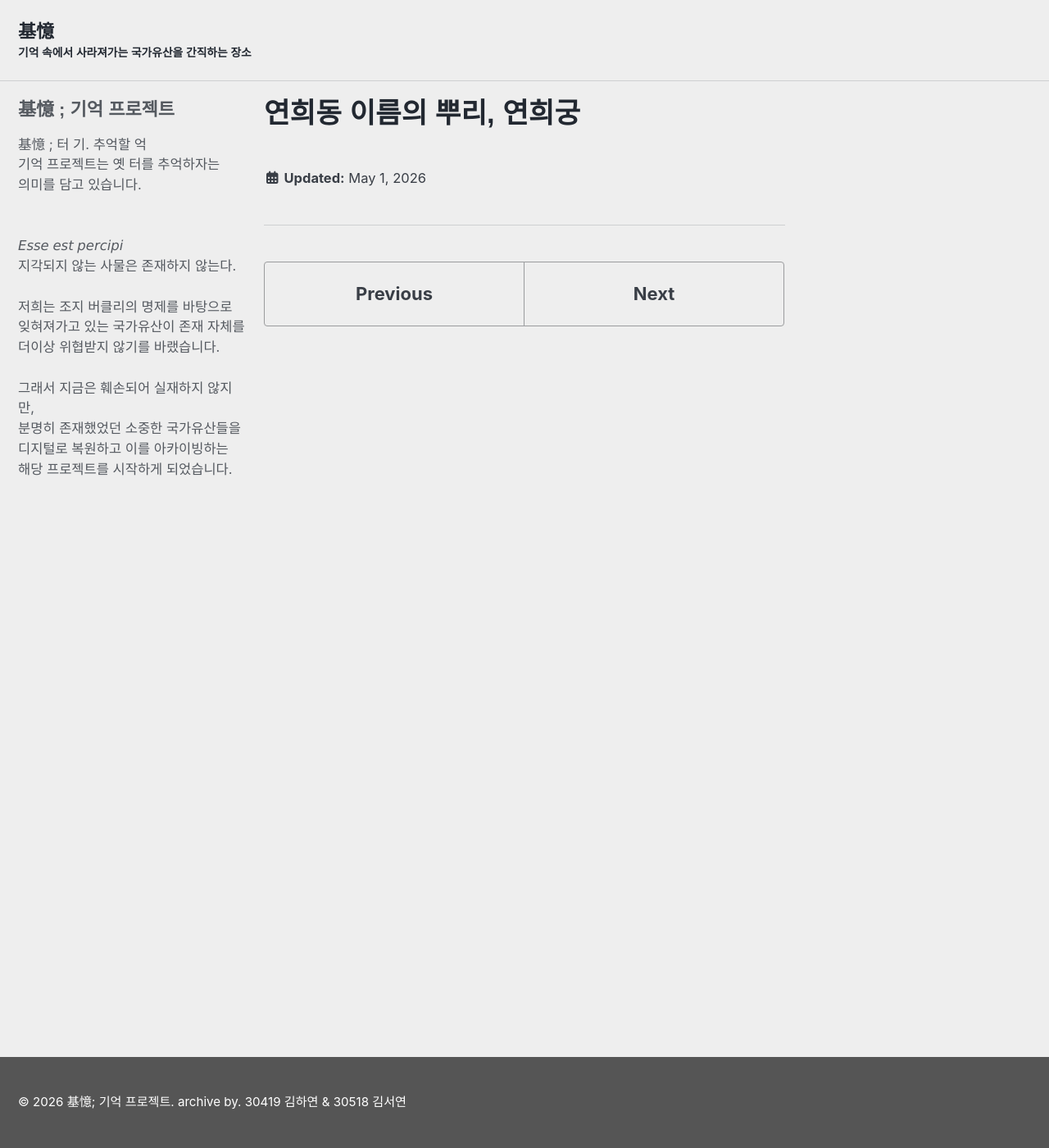
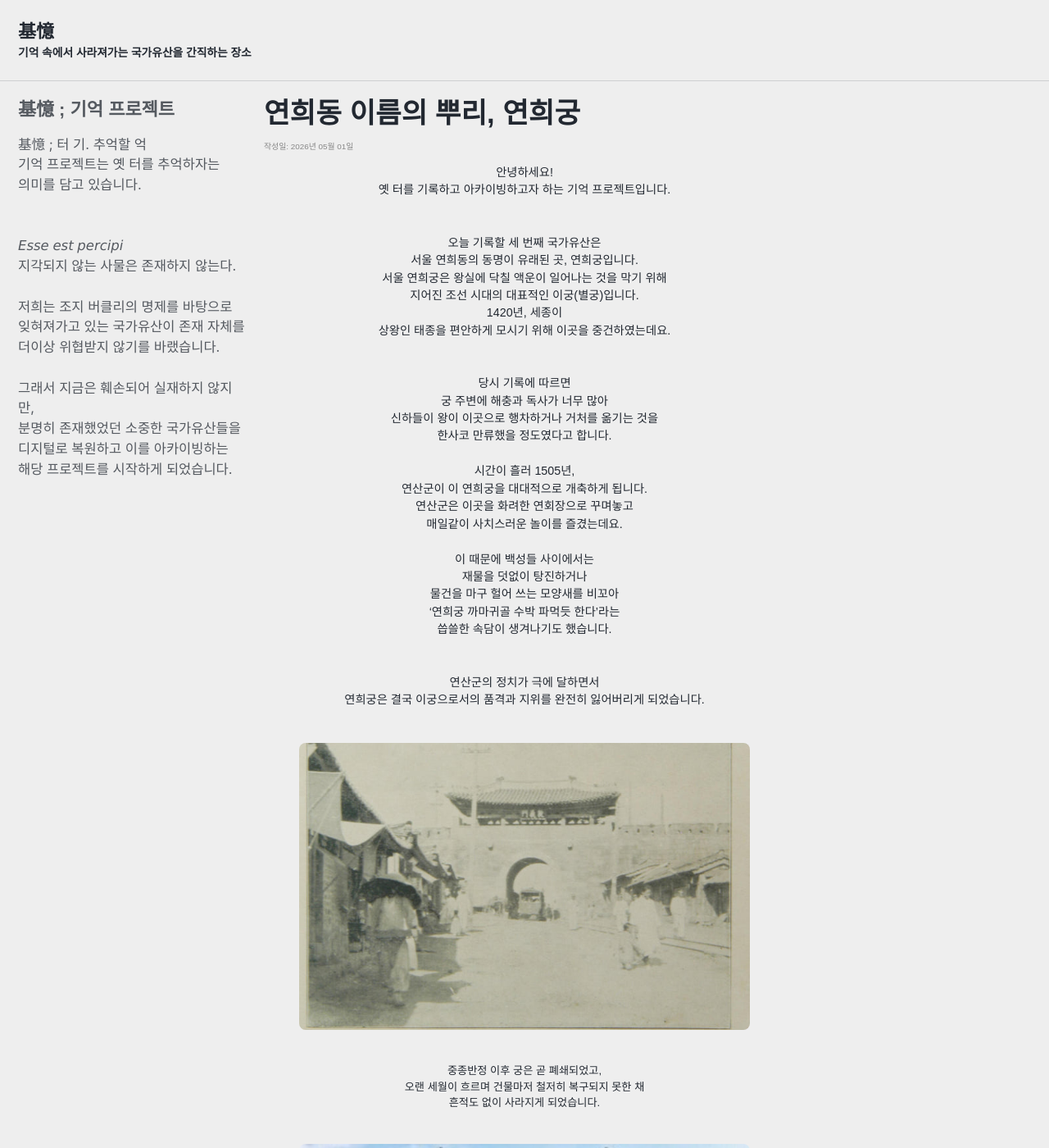
Before and after one commit to ArchiveCulturalHeritage/ArchiveCulturalHeritage.github.io, a Jekyll site: the page built from _posts/2026-05-01-연희궁.md, in a window 1280 px wide and 1400 px high. Shown: the whole window at 82% size. Built offline with Jekyll 4.4.1, drawn with Linux system fonts in a browser that asks for light colours; cached includes are drawn as plain includes; some web fonts are replaced; some of the changed text lies outside the part shown.

Commit message:
Update 2026-05-01-연희궁.md

```diff
--- a/_posts/2026-05-01-연희궁.md
+++ b/_posts/2026-05-01-연희궁.md
@@ -3,3 +3,72 @@ layout: single
 title: "연희동 이름의 뿌리, 연희궁"
 date: 2026-05-01
 ---
+
+<!-- 제목은 위에서 설정했으므로 본문 상단에 날짜를 작게 표시-->
+<p style="font-size: 0.45em; color: #888;">작성일: 2026년 05월 01일</p>
+
+<div style="text-align: center; line-height: 1.5;">
+<p style="font-size: 0.65em;">
+안녕하세요! <br>
+옛 터를 기록하고 아카이빙하고자 하는 기억 프로젝트입니다.
+<br>
+<br>
+<br>
+오늘 기록할 세 번째 국가유산은 <br> 서울 연희동의 동명이 유래된 곳, 연희궁입니다.
+<br>
+서울 연희궁은 왕실에 닥칠 액운이 일어나는 것을 막기 위해 <br> 지어진 조선 시대의 대표적인 이궁(별궁)입니다. <br> 1420년, 세종이 <br> 상왕인 태종을 편안하게 모시기 위해 이곳을 중건하였는데요.
+<br>
+<br>
+<br>
+당시 기록에 따르면 <br> 궁 주변에 해충과 독사가 너무 많아 <br> 신하들이 왕이 이곳으로 행차하거나 거처를 옮기는 것을 <br> 한사코 만류했을 정도였다고 합니다.
+<br>
+<br>
+시간이 흘러 1505년, <br> 연산군이 이 연희궁을 대대적으로 개축하게 됩니다. <br> 연산군은 이곳을 화려한 연회장으로 꾸며놓고 <br> 매일같이 사치스러운 놀이를 즐겼는데요. <br>
+  <br>
+이 때문에 백성들 사이에서는 <br> 재물을 덧없이 탕진하거나 <br> 물건을 마구 헐어 쓰는 모양새를 비꼬아 <br> ‘연희궁 까마귀골 수박 파먹듯 한다’라는 <br> 씁쓸한 속담이 생겨나기도 했습니다.
+<br>
+<br>
+<br>
+연산군의 정치가 극에 달하면서 <br> 연희궁은 결국 이궁으로서의 품격과 지위를 완전히 잃어버리게 되었습니다. <br>
+<br> </p>
+</div>
+
+<div style="text-align: center; margin: 20px 0;">
+  <img src="/assets/images/ehsdmlans-rhkrj.jpg" alt="돈의문" style="width: 550px; height: 350px; object-fit: cover; border-radius: 8px;">
+</div>
+
+
+<div style="text-align: center; line-height: 1.5;">
+<p style="font-size: 0.6em;">
+<br>
+중종반정 이후 궁은 곧 폐쇄되었고,<br> 오랜 세월이 흐르며 건물마저 철저히 복구되지 못한 채 <br> 흔적도 없이 사라지게 되었습니다.
+<br>
+<br>
+ </p>
+</div>
+
+<div style="text-align: center; margin: 20px 0;">
+  <img src="/assets/images/ehsdmlans-rngus.jpg" alt="돈의문" style="width: 550px; height: 350px; object-fit: cover; border-radius: 8px;">
+</div>
+
+<!-- 영상 삽입 위치 (유튜브 예시)
+<div style="text-align: center; line-height: 1.5;">
+  <iframe width="560" height="315" src="https://www.youtube.com/embed/영상ID" frameborder="0" allowfullscreen></iframe>
+</div>-->
+
+
+<div style="text-align: center;">
+<p style="font-size: 0.6em;">
+  <br>
+조선 초기 왕실의 안녕을 기원하던 공간에서 <br> 연산군의 유흥가로 변질되고, <br> 결국 연희궁은 폐궁되어 <br> 이름으로만 존재하게 되었습니다.
+<br>
+<br>
+오늘의 유산, 연희궁.  <br>
+여러분들은 어떻게 느끼셨나요? </p>
+</div>
+
+<br>
+
+<p style="font-size: 0.45em; color: #555;">
+#서울 #돈의문 #기억프로젝트
+</p>
```
